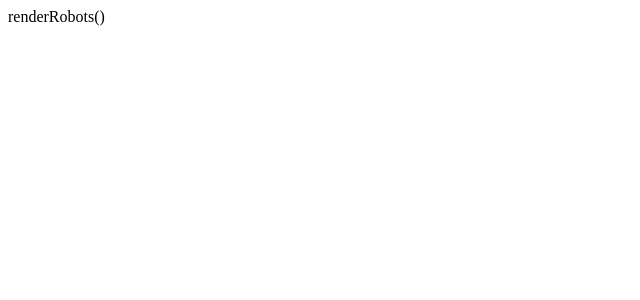
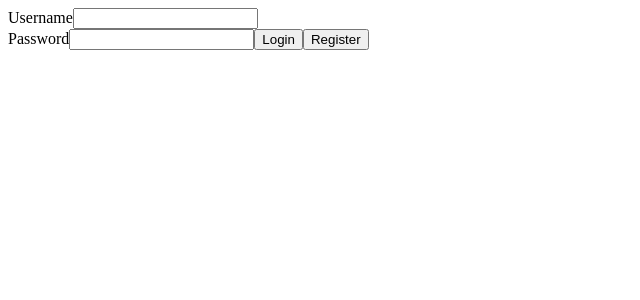
Before and after one commit to ArnoldSalcius/Robotz, a React (Create React App) app in the folder client/: page / in a window 1280 px wide. Shown: the top 300 px of the page, without its empty margins (0-640 px from the left). Built offline with nearby package versions, Linux system fonts and the light colour scheme.

Commit message:
Added basic login, setup redux

```diff
--- a/client/package.json
+++ b/client/package.json
@@ -9,8 +9,11 @@
     "axios": "^0.25.0",
     "react": "^17.0.2",
     "react-dom": "^17.0.2",
+    "react-redux": "^7.2.6",
     "react-router-dom": "^6.2.1",
     "react-scripts": "5.0.0",
+    "redux": "^4.1.2",
+    "redux-thunk": "^2.4.1",
     "web-vitals": "^2.1.3"
   },
   "scripts": {
--- a/client/src/App.js
+++ b/client/src/App.js
@@ -1,13 +1,17 @@
 import React, { useEffect, useState } from 'react';
-
+import Login from './components/Login';
+import { Provider } from 'react-redux';
+import store from './redux/store';
 
 const App = () => {
 
 
     return (
-        <div>
-            renderRobots()
-        </div>
+        <Provider store={store}>
+            <div>
+                <Login />
+            </div>
+        </Provider>
     )
 
 }
--- /dev/null
+++ b/client/src/components/Login.js
@@ -0,0 +1,56 @@
+import React, { useState } from 'react';
+import { connect } from 'react-redux';
+import { loginUser } from '../redux/auth/authActions';
+
+const Login = ({ loginUser, state }) => {
+
+    const [fields, setFields] = useState({ username: '', password: '' });
+    const handleField = (e) => {
+
+        setFields({
+            ...fields,
+            [e.target.id]: e.target.value
+        })
+    }
+
+    const handleRegister = async () => {
+        if (fields.username && fields.password) {
+
+            try {
+                loginUser(fields);
+
+            } catch (e) {
+                console.log('erioriux');
+                console.log(e.response.data);
+            }
+
+        }
+    }
+
+    return state.loading ? (<h1>Loading</h1>) : (
+        <div>
+            <form onSubmit={(e) => { e.preventDefault() }}>
+                <label htmlFor='username'>Username</label>
+                <input id='username' value={fields.username} onChange={handleField}></input>
+                <br></br>
+                <label htmlFor='password' value={fields.password} onChange={handleField}>Password</label>
+                <input id='password' value={fields.password} onChange={handleField}></input>
+                <button type='submit'>Login</button>
+                <button onClick={handleRegister}>Register</button>
+            </form>
+            {state.error || null}
+        </div>
+    )
+}
+
+const mapStateToProps = (state) => ({ state });
+
+const mapDispatchToProps = (dispatch) => {
+    return {
+        loginUser: (data) => dispatch(loginUser(data))
+    }
+}
+
+
+
+export default connect(mapStateToProps, mapDispatchToProps)(Login);
--- /dev/null
+++ b/client/src/redux/auth/authActions.js
@@ -0,0 +1,45 @@
+import axios from 'axios';
+import { LOGIN_USER_REQUEST, LOGIN_USER_FAIL, LOGIN_USER_SUCCESS } from './authTypes';
+
+
+const loginUserRequest = () => {
+    return {
+        type: LOGIN_USER_REQUEST
+    }
+}
+
+
+const loginUserSuccess = (user) => {
+    return {
+        type: LOGIN_USER_SUCCESS,
+        payload: user
+    }
+}
+
+const loginUserFail = (err) => {
+    return {
+        type: LOGIN_USER_FAIL,
+        payload: err
+    }
+};
+
+
+export const loginUser = (data) => {
+    return async (dispatch) => {
+
+        dispatch(loginUserRequest());
+
+        try {
+            const user = await axios.post('/users/register', data);
+            setTimeout(() => {
+                dispatch(loginUserSuccess(user.data));
+            }, 1500);
+        } catch (e) {
+
+            setTimeout(() => {
+                dispatch(loginUserFail('Some kind of ERROR, idk... felt cute, might delete later'));
+            }, 1500);
+        }
+
+    }
+}
--- /dev/null
+++ b/client/src/redux/auth/authReducer.js
@@ -0,0 +1,40 @@
+import { LOGIN_USER_REQUEST, LOGIN_USER_SUCCESS, LOGIN_USER_FAIL } from './authTypes';
+
+
+const initialState = {
+    loading: false,
+    user: null,
+    error: null
+};
+
+const authReducer = (state = initialState, action) => {
+    switch (action.type) {
+        case LOGIN_USER_REQUEST:
+            return {
+                ...state,
+                loading: true,
+                error: null,
+                user: null
+            }
+        case LOGIN_USER_SUCCESS:
+            return {
+                ...state,
+                loading: false,
+                error: null,
+                user: action.payload
+            }
+        case LOGIN_USER_FAIL:
+            return {
+                ...state,
+                loading: false,
+                error: action.payload,
+                user: null
+            }
+        default:
+            return {
+                ...state
+            }
+    }
+}
+
+export default authReducer;
--- /dev/null
+++ b/client/src/redux/auth/authTypes.js
@@ -0,0 +1,6 @@
+const LOGIN_USER_REQUEST = 'LOGIN_USER_REQUEST';
+const LOGIN_USER_SUCCESS = 'LOGIN_USER_SUCCESS';
+const LOGIN_USER_FAIL = 'LOGIN_USER_FAIL';
+
+
+export { LOGIN_USER_FAIL, LOGIN_USER_SUCCESS, LOGIN_USER_REQUEST };
--- /dev/null
+++ b/client/src/redux/store.js
@@ -0,0 +1,8 @@
+import { createStore, applyMiddleware } from 'redux';
+import authReducer from './auth/authReducer';
+import thunk from 'redux-thunk';
+
+const store = createStore(authReducer, applyMiddleware(thunk));
+
+
+export default store;
```
Also changed, not shown: 2 other files (tests, documents, lock files or other folders).
